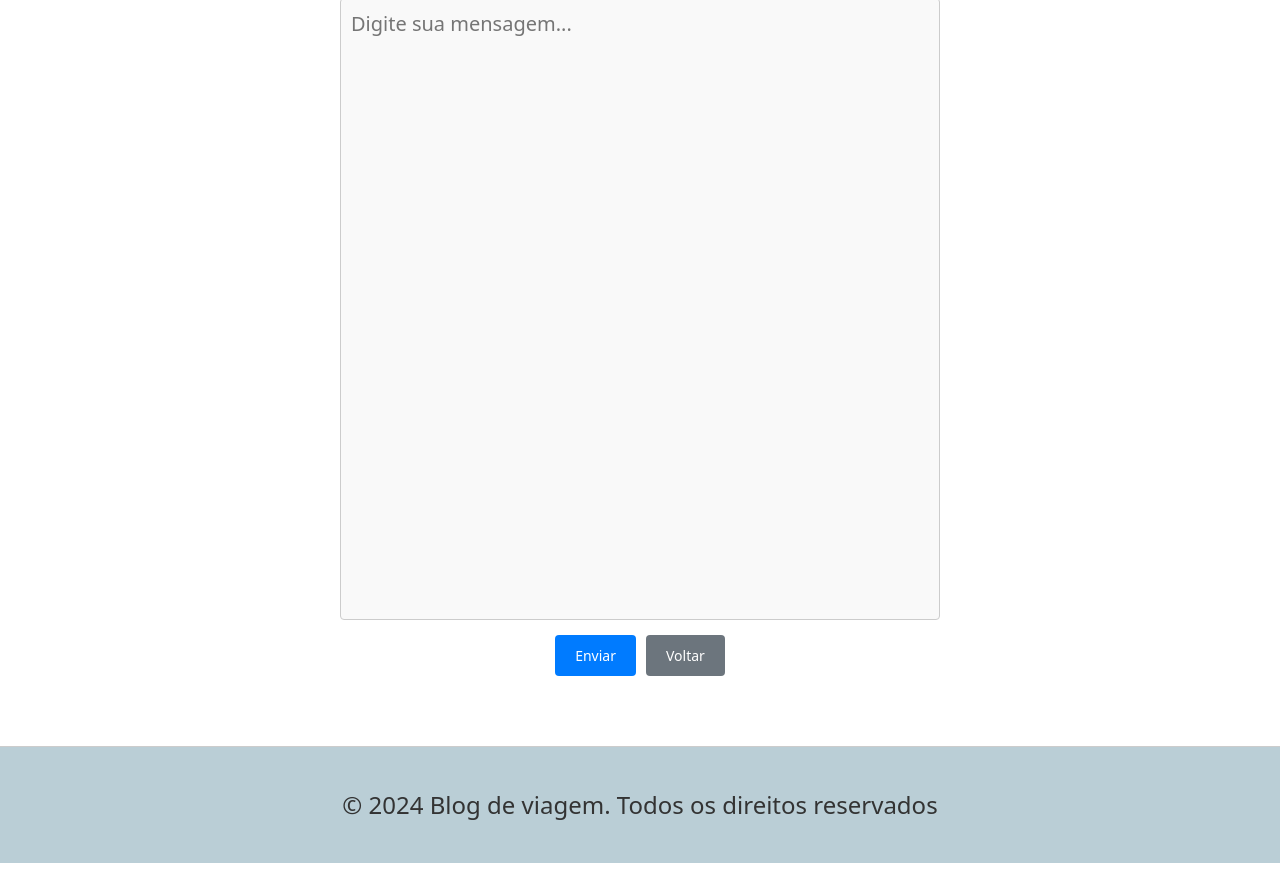
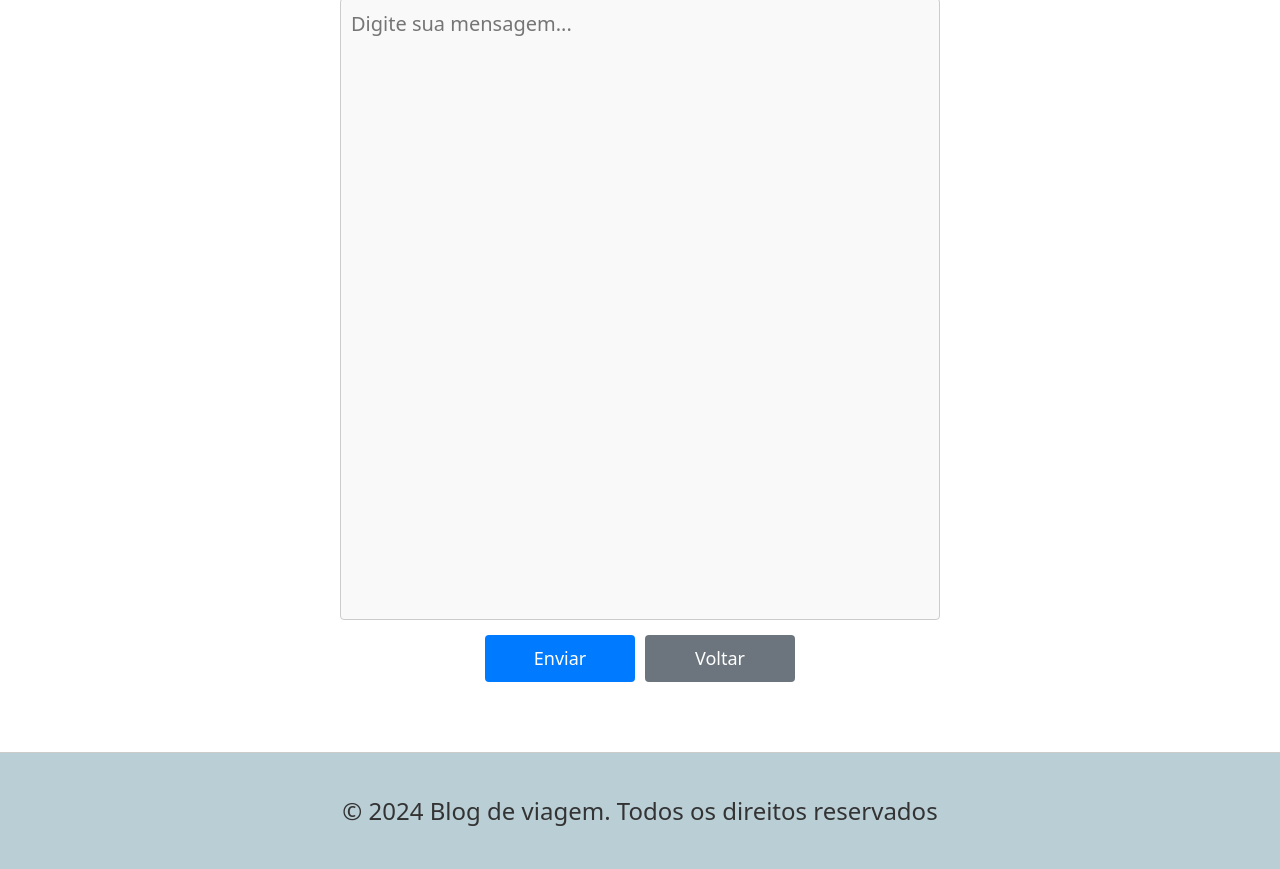
Before and after one commit to Eduardo-FM/aop_programacao_web_front_end, a plain HTML site: page contatos.html in a window 1280 px wide. Shown: the part 544-1413 px from the top of the page. Drawn offline with nearby package versions, Linux system fonts and the light colour scheme.

Commit message:
ajustanto tamanho dos botoes

```diff
--- a/css/style.css
+++ b/css/style.css
@@ -174,8 +174,9 @@ ul li {
 
 .btn-submit,
 .btn-back {
+
     padding: 10px 20px;
-    font-size: 14px;
+    font-size: 18px;
     border: none;
     border-radius: 4px;
     cursor: pointer;
@@ -183,6 +184,7 @@ ul li {
 }
 
 .btn-submit {
+    width: 150px;
     background-color: #007bff;
 }
 
@@ -191,6 +193,7 @@ ul li {
 }
 
 .btn-back {
+    width: 150px;
     background-color: #6c757d;
 }
 
```
